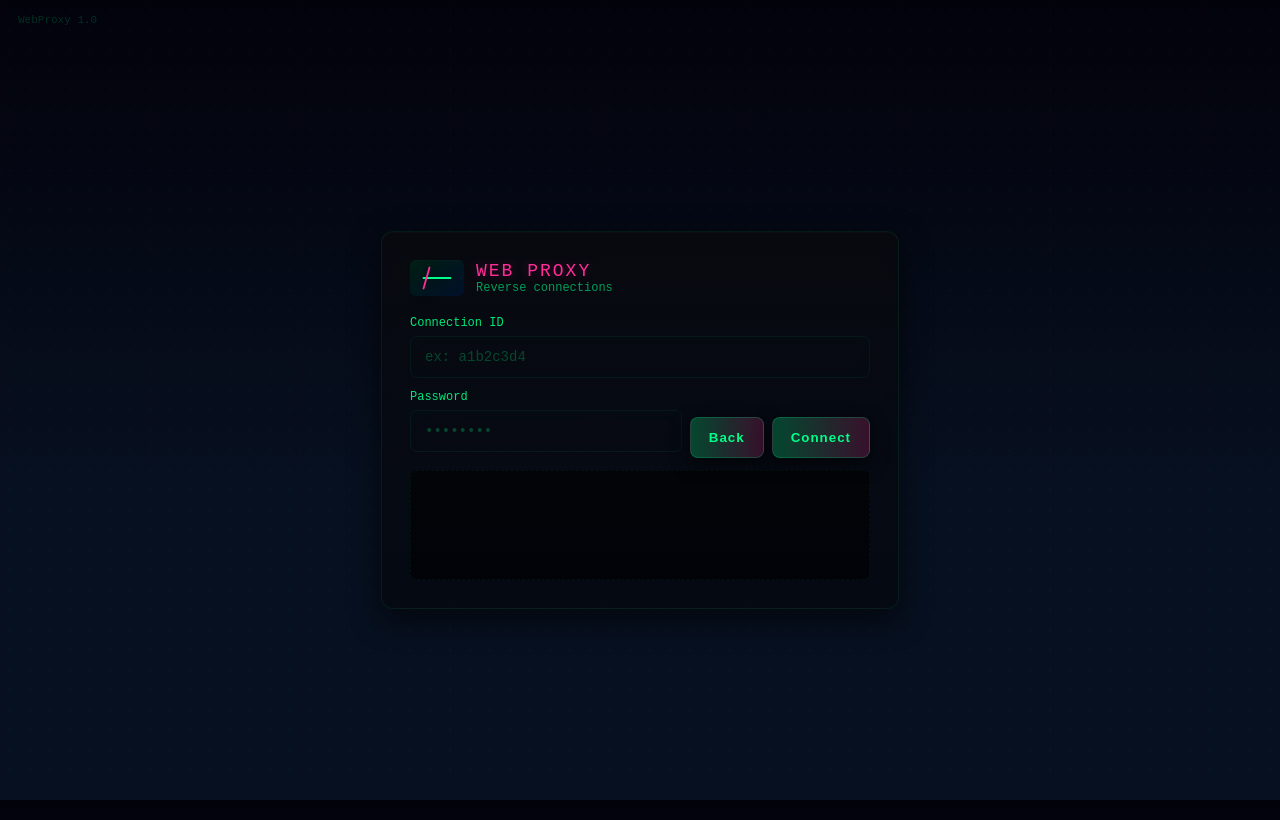
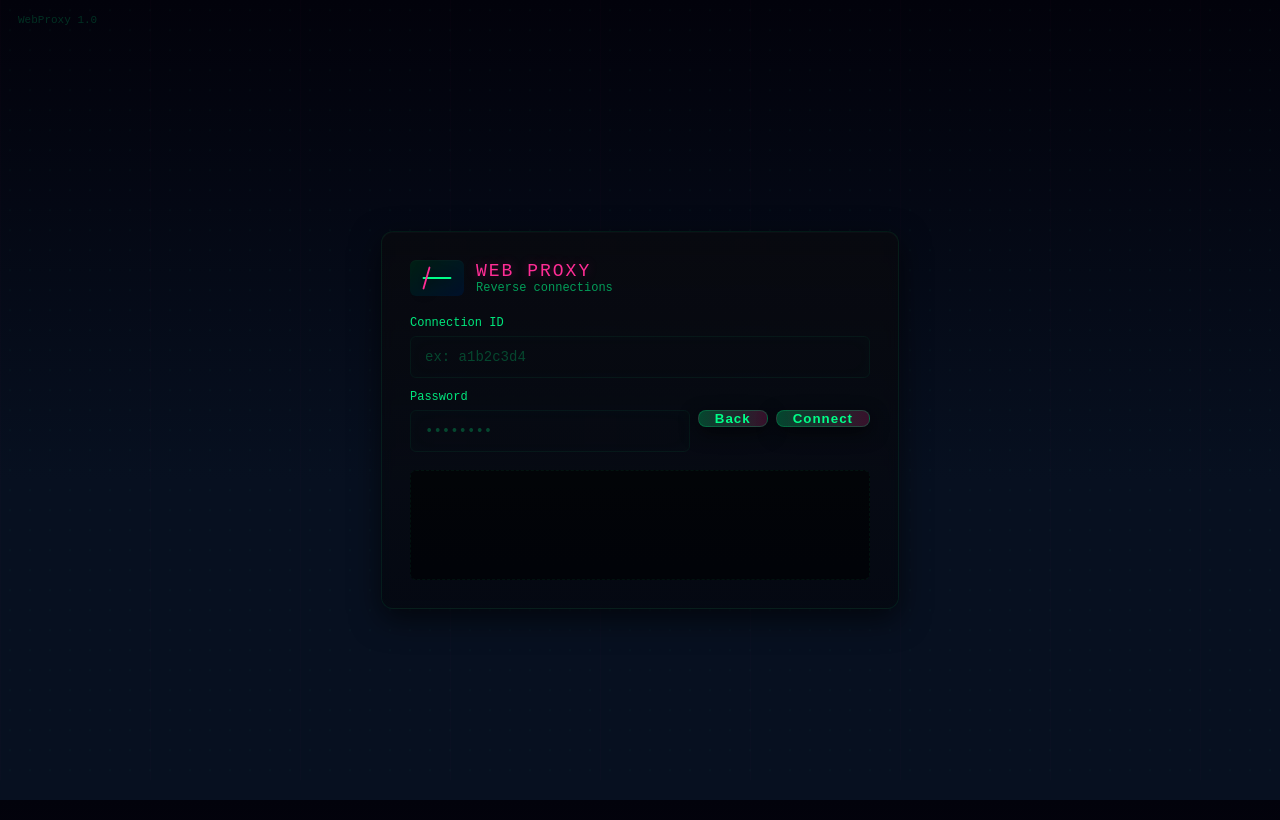
Before and after one commit to mrlima4095/pproxy, a Flask app: page /cli/ in a window 1280 px wide. Shown: the top 820 px of the page. Run offline with Flask 3, Linux system fonts and the light colour scheme.

Commit message:
Adjust Buttons layout

```diff
--- a/templates/login.html
+++ b/templates/login.html
@@ -25,6 +25,10 @@
         .row { display: flex; gap: 12px; align-items: center; }
         .hint{ font-size: 12px; color: rgba(0,255,136,0.35) }
         .preview{ margin-top: 6px; padding: 10px; border-radius: 6px; background: rgba(0,0,0,0.55); color: var(--neon-green); font-family: var(--mono); font-size: 12px; height: 88px; overflow: auto; border: 1px dashed rgba(0,255,136,0.06) }
+
+        .btn-row { display: flex; gap: 8px; align-items: stretch; }
+        .btn-row input { flex: 1; }
+        .btn-row button { height: 100%; padding: 0 16px; display: flex; align-items: center; justify-content: center; }
 
         button {
             cursor: pointer;
@@ -68,9 +72,9 @@
                 <input id="conn_id" name="conn_id" type="text" placeholder="ex: a1b2c3d4" required autocomplete="off">
 
                 <label for="password">Password</label>
-                <div style="display:flex; gap:8px; margin-top:6px; align-items:center;">
-                    <input id="password" name="password" type="password" placeholder="••••••••" required autocomplete="current-password" style="flex:1;">
-                    <button type="button" href="/">Back</button>
+                <div class="row btn-row">
+                    <input id="password" name="password" type="password" placeholder="••••••••" required autocomplete="current-password">
+                    <button type="button" onclick="location.href='/'">Back</button>
                     <button type="submit">Connect</button>
                 </div>
 
```
